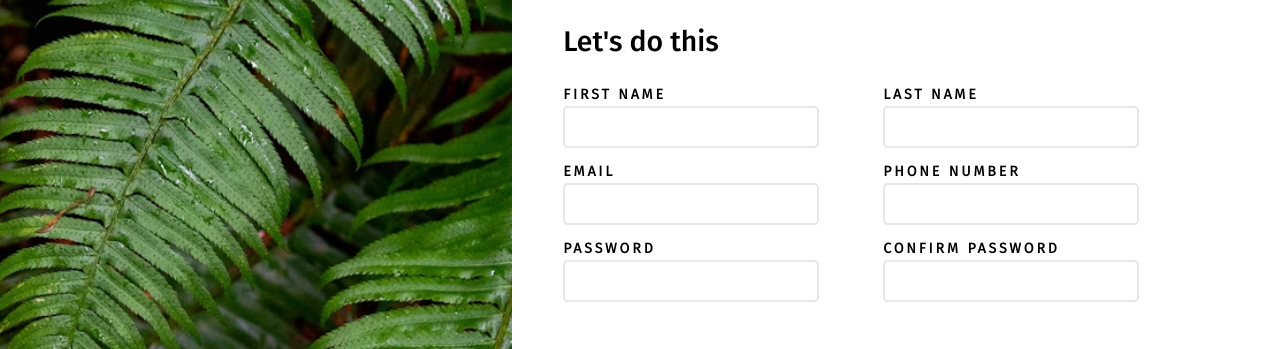
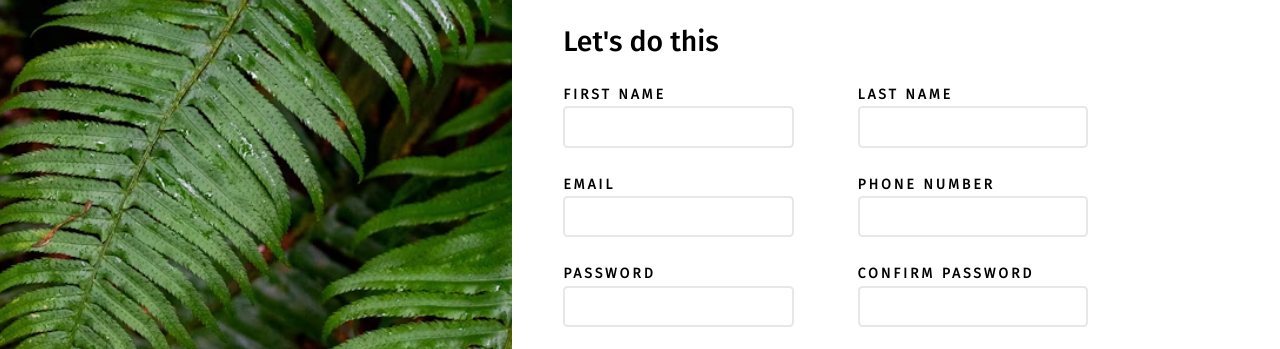
Before and after one commit to WildForce112/sign-up-form, a website: page index.html in a window 1280 px wide. Shown: the part 451-800 px from the top of the page. Drawn offline with nearby package versions, Linux system fonts and the light colour scheme.

Commit message:
Version 0.2.3: Change the Form input layout

```diff
--- a/index.html
+++ b/index.html
@@ -4,13 +4,14 @@
   <meta charset="UTF-8">
   <meta name="viewport" content="width=device-width, initial-scale=1.0">
   <title>Sign-up Form</title>
-  <link rel="stylesheet" href="styles.css">
+  <script src="./scripts.js" defer></script>
+  <link rel="stylesheet" href="./styles.css">
 </head>
 <body>
   <div>
     <div class="left-side">
       <div class="logo">
-        <img src="img/odin-lined.png" alt="ODIN LOGO">
+        <img src="./img/odin-lined.png" alt="ODIN LOGO">
         ODIN
       </div>
       <div>Photo by <a href="https://unsplash.com/@haliewestphoto?utm_source=unsplash&utm_medium=referral&utm_content=creditCopyText">Halie West</a> on <a href="https://unsplash.com/photos/green-leaf-plant-in-close-up-photography-25xggax4bSA?utm_source=unsplash&utm_medium=referral&utm_content=creditCopyText">Unsplash</a></div>
@@ -25,26 +26,40 @@
         <div class="form-container">
           <p>Let's do this</p>
           <div>
-            <div class="left-form">
+            <div class="top">
+              <div>
                 <label for="first_name">FIRST NAME</label>
                 <input type="text" id="first_name">
+              </div>
+              <div>
+                <label for="last_name">LAST NAME</label>
+                <input type="text" id="last_name">
+              </div>
+            </div>
+            <div class="middle">
+              <div>
                 <label for="email">EMAIL</label>
                 <input type="email" id="email">
+              </div>
+              <div>
+                <label for="phone_number">PHONE NUMBER</label>
+                <input type="text" id="phone_number">
+              </div>
+            </div>
+            <div class="bottom">
+              <div>
                 <label for="password">PASSWORD</label>
                 <input type="password" id="password" required>
               </div>
-            <div class="right-form">
-              <label for="last_name">LAST NAME</label>
-              <input type="text" id="last_name">
-              <label for="phone_number">PHONE NUMBER</label>
-              <input type="text" id="phone_number">
+              <div>
                 <label for="confirm_password">CONFIRM PASSWORD</label>
                 <input type="password" id="confirm_password" required>
               </div>
             </div>
           </div>
+        </div>
 
-        <button type="button">Create Account</button>
+        <button type="submit">Create Account</button>
 
         <p>Already have an account? <a href="">Log in</a></p>
       </form>
--- /dev/null
+++ b/scripts.js
@@ -0,0 +1,91 @@
+const password = document.querySelector(".left-form>:last-child");
+const passwordConfirm = document.querySelector(".right-form>:last-child");
+
+// [password, passwordConfirm].forEach(el => {
+//   if(el.value == ''){
+//     el.style.borderColor = "rgb(205, 0, 0)";
+//   }
+// })
+
+document.addEventListener('click', (e) => {
+  const target = e.target.id;
+  const passwordValue = password.value;
+  const passwordConfirmValue = passwordConfirm.value;
+  if(target == 'password'){
+    password.style.borderColor = "rgb(50, 50, 255)";
+    return;
+  }
+  // else {
+  //   if(passwordValue == ''){
+  //     password.style.borderColor = "rgb(205, 0, 0)";
+  //   }
+  //   else {
+  //     password.style.borderColor = "#E5E7EB";
+  //   }
+  // }
+  // if(target == 'confirm_password'){
+  //   passwordConfirm.style.borderColor = "rgb(50, 50, 255)";
+  //   return;
+  // }
+  // else {
+  //   if(passwordConfirmValue == ''){
+  //     passwordConfirm.style.borderColor = "rgb(205, 0, 0)";
+  //   }
+  //   else {
+  //     passwordConfirm.style.borderColor = "#E5E7EB";
+  //   }
+  // }
+
+  // if(target !== 'password' || target !== 'confirm_password') console.log(1);
+
+  // switch (target){
+  //   case 'password': {
+  //     password.style.borderColor = "rgb(50, 50, 255)";
+  //     return;
+  //   }
+  //   case 'confirm_password': {
+  //     passwordConfirm.style.borderColor = "rgb(50, 50, 255)";
+  //     return;
+  //   }
+  // }
+  // if(passwordValue == ''){
+  //     password.style.borderColor = "rgb(205, 0, 0)";
+  //     return;
+  //   }
+  //   else {
+  //     password.style.borderColor = "#E5E7EB";
+  //     return;
+  //   }
+
+  // }
+  // if(target == 'password') {
+  //   password.style.borderColor = "rgb(50, 50, 255)";
+  //   return;
+  // }
+  // else {
+  //   if(password.value == '') {
+  //     password.style.borderColor = "rgb(205, 0, 0)";
+  //     return;
+  //   }
+  //   else {
+  //     password.style.borderColor = "#E5E7EB";
+  //     return;
+  //   }
+  // };
+
+  // if(passwordConfirm.contains(e.target)) {
+  //   passwordConfirm.style.borderColor = "rgb(50, 50, 255)";
+  //   return;
+  // }
+  // if(!passwordConfirm.contains(e.target)) {
+  //   if(passwordConfirm.value == '') {
+  //     passwordConfirm.style.borderColor = "rgb(205, 0, 0)";
+  //     return;
+  //   }
+  //   else {
+  //     passwordConfirm.style.borderColor = "#E5E7EB";
+  //     return;
+  //   }
+  // };
+
+})
--- a/styles.css
+++ b/styles.css
@@ -125,7 +125,6 @@ a{
 form{
   display: flex;
   flex-direction: column;
-
 }
 
 .form-container{
@@ -145,28 +144,39 @@ form{
 
 .form-container>:first-child + div{
   display: flex;
+  flex-direction: column;
+  gap: 1vw;
+}
+
+.top, .middle, .bottom{
+  display: flex;
   gap: 5vw;
 }
 
-.left-form, .right-form{
+.top div, .middle div, .bottom div{
   display: flex;
   flex-direction: column;
 }
-.left-form label, .right-form label{
+.top label, .middle label, .bottom label{
   font-family: 'Fira Sans Book', sans-serif;
   font-weight: bold;
   font-size: 0.5rem;
   letter-spacing: 0.1rem;
   margin-bottom: 3px;
 }
-.left-form input, .right-form input{
+.top input, .middle input, .bottom input{
   margin-bottom: 2vh;
   font-size: 0.5rem;
   padding: calc(10px + 0.05vw) calc(16px + 0.05vw);
   border-style: solid;
   border-color: var(--light-color);
   border-radius: calc(4px + 0.05vw);
-  width: 20vw;
+  width: 18vw;
+}
+.right-side input:focus{
+  outline: none;
+  border-color: rgb(50, 50, 255);
+  box-shadow: 2px 2px 2px 1px rgba(0, 0, 0, 0.2);
 }
 
 .right-side button{
```
Lines whose indentation alone changed are shown as unchanged.
